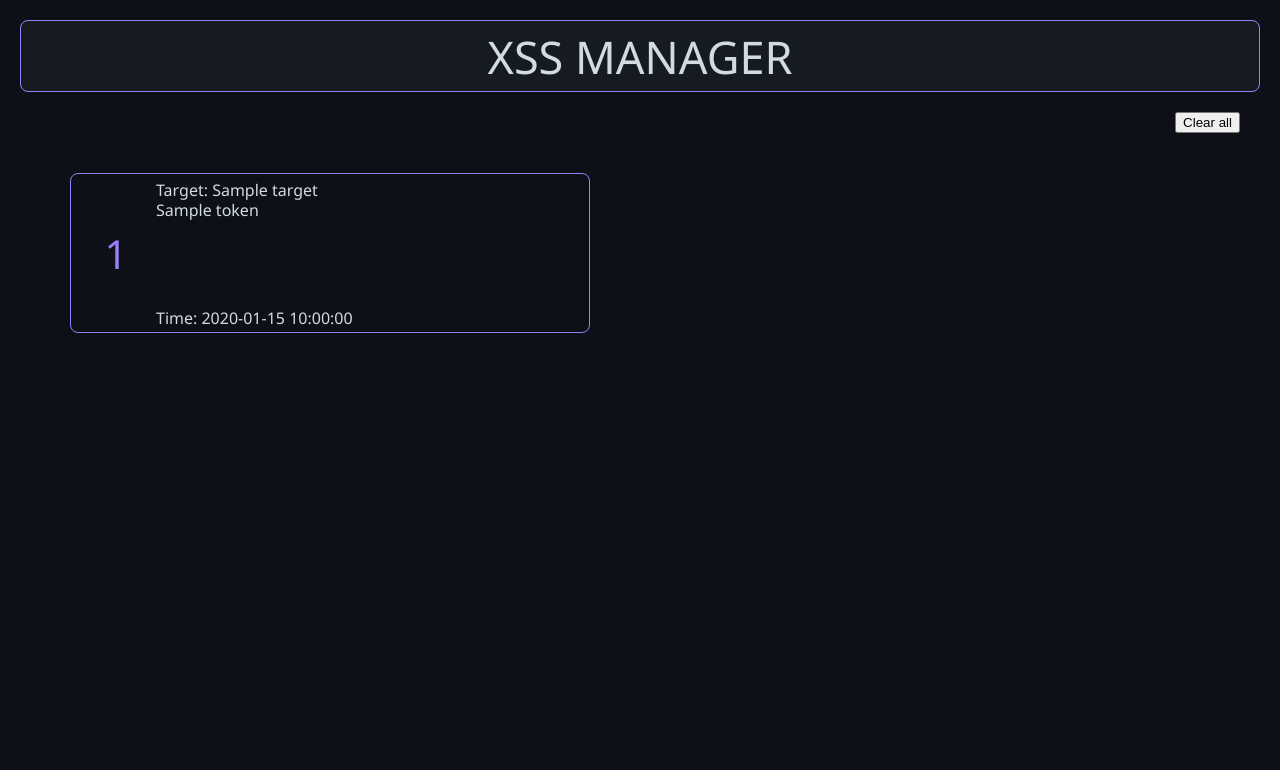
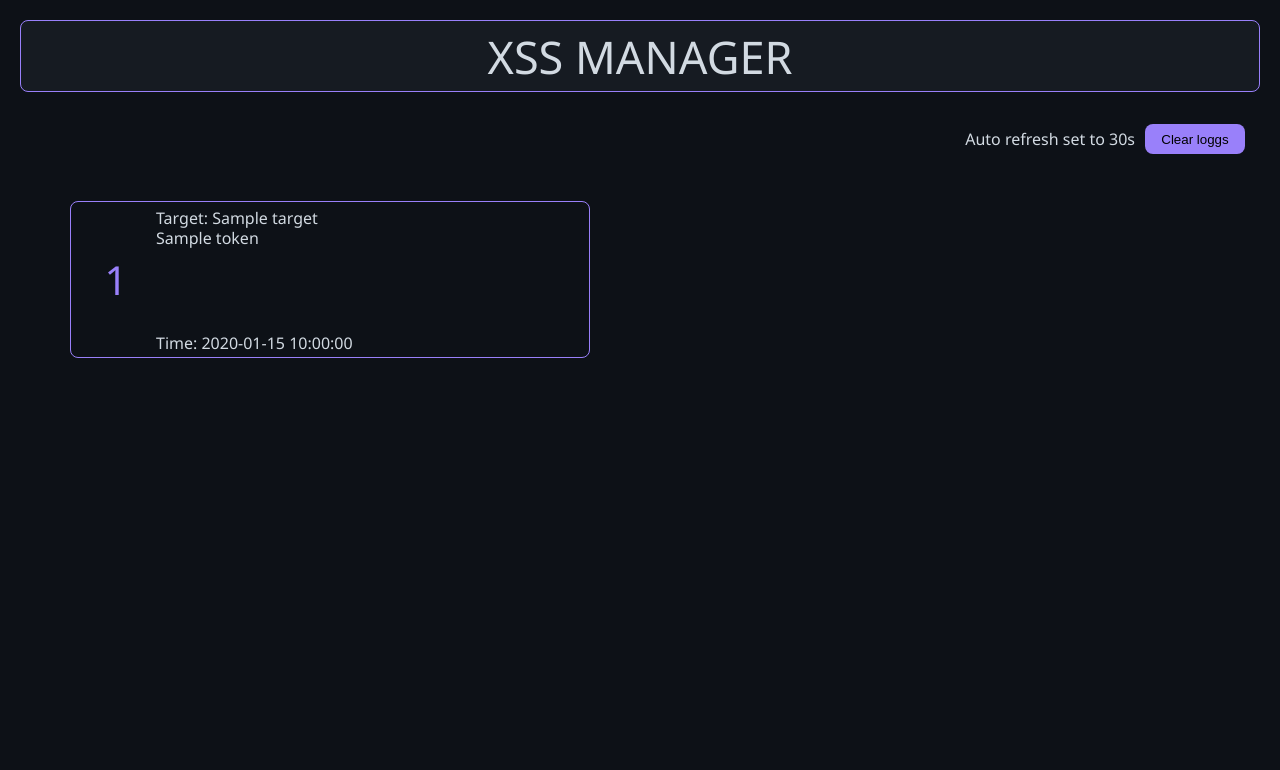
Before and after one commit to nwtn1/sec-information-manager, a Flask app: template templates/dashboard.html in a window 1280 px wide. Shown: the top 770 px of the page. Run offline with Flask 3, Linux system fonts and the light colour scheme; the template is opened without the code that fills it: most values are stand-ins (such as "Sample title", 1, 10 or a date in 2020).

Commit message:
Adding clear logs

```diff
--- a/app.py
+++ b/app.py
@@ -2,7 +2,7 @@ from flask import Flask, render_template
 from flask_restful import Api
 
 from resources.info_manager import InfoManager
-from resources.interface import Interface
+from resources.interface import Interface, ClearSession
 
 from sql_alchemy import db
 
@@ -18,6 +18,7 @@ def create_db():
 db.init_app(app)
 
 api.add_resource(InfoManager, "/receive/<target_name>")
+api.add_resource(ClearSession, "/clear-session")
 api.add_resource(Interface, "/show/<secret_key>")
 
 
--- a/models/database.py
+++ b/models/database.py
@@ -25,6 +25,11 @@ class DatabaseModel(db.Model):
   def find_all(self):
     return self.query.all()
 
+  def delete():
+    db.drop_all()
+    db.create_all()
+    db.session.commit()
+
   def save(self):
     db.session.add(self)
     db.session.commit()
--- a/static/style.css
+++ b/static/style.css
@@ -30,13 +30,23 @@ body{
   border-radius: 8px;
 
   overflow-y: auto;
-  height: calc(100vh - 200px);
+  height: calc(100vh - 210px);
 }
 
+button{
+  width: 100px;
+  height: 30px;
+  border: none;
+  border-radius: 8px;
+  background-color: #9980FA;
+  cursor: pointer;
+}
 .buttons {
   display: flex;
   justify-content: right;
-  margin: 20px;
+  align-items: center;
+  margin: 15px;
+  gap: 10px;
 }
 .row{
   margin: 20px 50px 20px 50px;
--- a/templates/dashboard.html
+++ b/templates/dashboard.html
@@ -2,12 +2,24 @@
 <html>
   <head>
     <title>Dashboard</title>
+    <meta http-equiv="refresh" content="30">
     <link rel="stylesheet" href="{{ url_for('static', filename='style.css') }}">
+    <script>
+      const clear_loggs = () =>{
+        const Http = new XMLHttpRequest();
+        const url='http://localhost:5000/clear-session';
+        Http.open("DELETE", url);
+        Http.send();
+
+        location.reload();
+      }
+    </script>
   </head>
   <body>
     <div class="top_bar">XSS MANAGER</div>
     <div class="buttons">
-      <button>Clear all</button>
+      <p>Auto refresh set to 30s</p>
+      <button onclick="clear_loggs()">Clear loggs</button>
     </div>
     <div class="scroll_box">
       {%for data in data_list %}
```
Also changed, not shown: resources/interface.py (+9 -4 lines), instance/banco.db.
